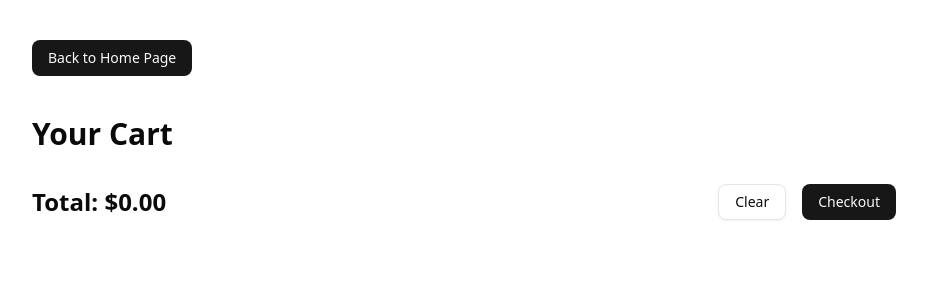
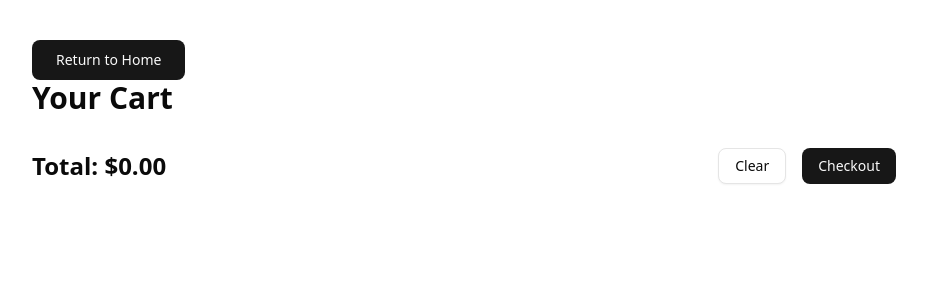
Before and after one commit to pavelBeloded/store, a Next.js app: page /cart in a window 1280 px wide. Shown: the top 300 px of the page, without its empty margins (176-1103 px from the left). Built offline with nearby package versions, Linux system fonts and the light colour scheme.

Commit message:
feat: back button

```diff
--- a/app/cart/page.tsx
+++ b/app/cart/page.tsx
@@ -3,7 +3,7 @@
 import Image from "next/image";
 import { useCartStore } from "../store/use-cart-store";
 import { Button } from "@/components/ui/button";
-import Link from "next/link";
+import { BackButton } from "@/components/ui/back-button";
 
 export default function CartPage() {
   const { items, removeItem, clearCart } = useCartStore();
@@ -14,9 +14,7 @@ export default function CartPage() {
 
   return (
     <main className="max-w-4xl mx-auto py-10 px-4">
-      <Button className="mb-10">
-        <Link href="/">Back to Home Page</Link>
-      </Button>
+      <BackButton />
       <h1 className="text-3xl font-bold mb-8">Your Cart</h1>
       <div className="space-y-4">
         {items.map((item) => (
--- /dev/null
+++ b/components/ui/back-button.tsx
@@ -0,0 +1,11 @@
+"use client";
+
+import { Button } from "./button";
+
+export function BackButton() {
+  return (
+    <Button onClick={() => window.history.back()} size="lg">
+      Return to Home
+    </Button>
+  );
+}
```
